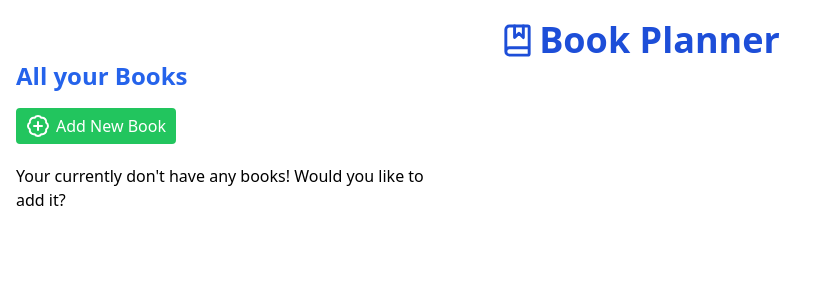
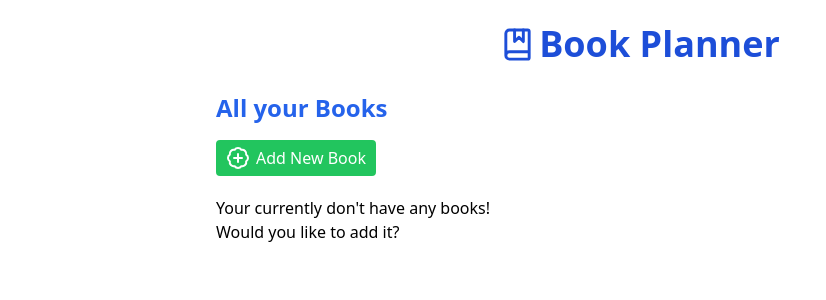
Before and after one commit to dev-martin02/bookPlanner, a React (Vite) app: page / in a window 1280 px wide. Shown: the top 300 px of the page, without its empty margins (0-826 px from the left). Built offline with nearby package versions, Linux system fonts and the light colour scheme.

Commit message:
Fix some style and also start using the URL as an ID to get the book in OneBook components

```diff
--- a/src/App.tsx
+++ b/src/App.tsx
@@ -15,7 +15,7 @@ function App() {
       <Routes>
         <Route path="/" element={<Home />} />
         <Route path="book" element={<Book />} />
-        <Route path="onebook" element={<OneBook />} />
+        <Route path="book/:id" element={<OneBook />} />
       </Routes>
     </>
   );
--- a/src/components/OneBook.tsx
+++ b/src/components/OneBook.tsx
@@ -1,5 +1,7 @@
 import { FormEvent, useState } from "react";
 import { PlusCircle, Trash2, BookOpen, Eye } from "lucide-react";
+import { useParams } from "react-router-dom";
+import { bookStore } from "../store/book.store";
 
 type Chapters = {
   chapterNum: string;
@@ -15,6 +17,8 @@ type Note = {
 export default function OneBook() {
   const [chapterArr, setChapterArr] = useState([]);
   const [showChapterForm, setShowChapterForm] = useState(false);
+  const { books } = bookStore();
+  const { id } = useParams();
 
   //Notes
   const [showNoteForm, setShowNoteForm] = useState(false);
@@ -115,7 +119,6 @@ export default function OneBook() {
     //@ts-ignore
     setNotesArr((prevState) => [...prevState, note]);
   }
-  console.log(notesArr);
 
   const addNote = () => {
     return (
@@ -146,12 +149,14 @@ export default function OneBook() {
       </form>
     );
   };
+  //@ts-ignore
+  const { bookName } = books.find((book) => book.id === Number(id));
 
   return (
     <div className="max-w-4xl mx-auto p-6">
       <h2 className="text-2xl font-bold text-center mb-6 flex items-center justify-center">
         <BookOpen className="w-8 h-8 mr-2" />
-        Name of the book plus a picture
+        {bookName}
       </h2>
 
       {/* <div className="mb-8">
--- a/src/pages/Book.tsx
+++ b/src/pages/Book.tsx
@@ -11,7 +11,7 @@ export default function Book() {
       <p>{author}</p>
       <div className=" flex flex-row-reverse">
         <Link
-          to={"onebook"}
+          to={`book/${id}`}
           className="px-2 py-1 flex gap-2 w-32 border-2 rounded bg-blue-500 text-white border-blue-500 hover:bg-blue-400 hover:border-blue-400  "
         >
           <Eye /> See notes
--- a/src/pages/Home.tsx
+++ b/src/pages/Home.tsx
@@ -6,12 +6,12 @@ import { BadgePlus, BookMarked } from "lucide-react";
 export default function Home() {
   const [displayForm, setDisplayForm] = useState(false);
   return (
-    <main className="px-4 mt-5">
+    <main className="max-w-4xl mx-auto p-6 ">
       <h1 className="text-4xl font-bold flex gap-1 items-center justify-center text-blue-700 ">
         <BookMarked size={35} /> Book Planner
       </h1>
 
-      <span className="font-semibold text-2xl text-blue-600 ">
+      <span className="block mt-7 font-semibold text-2xl text-blue-600 ">
         All your Books
       </span>
       <button
```
